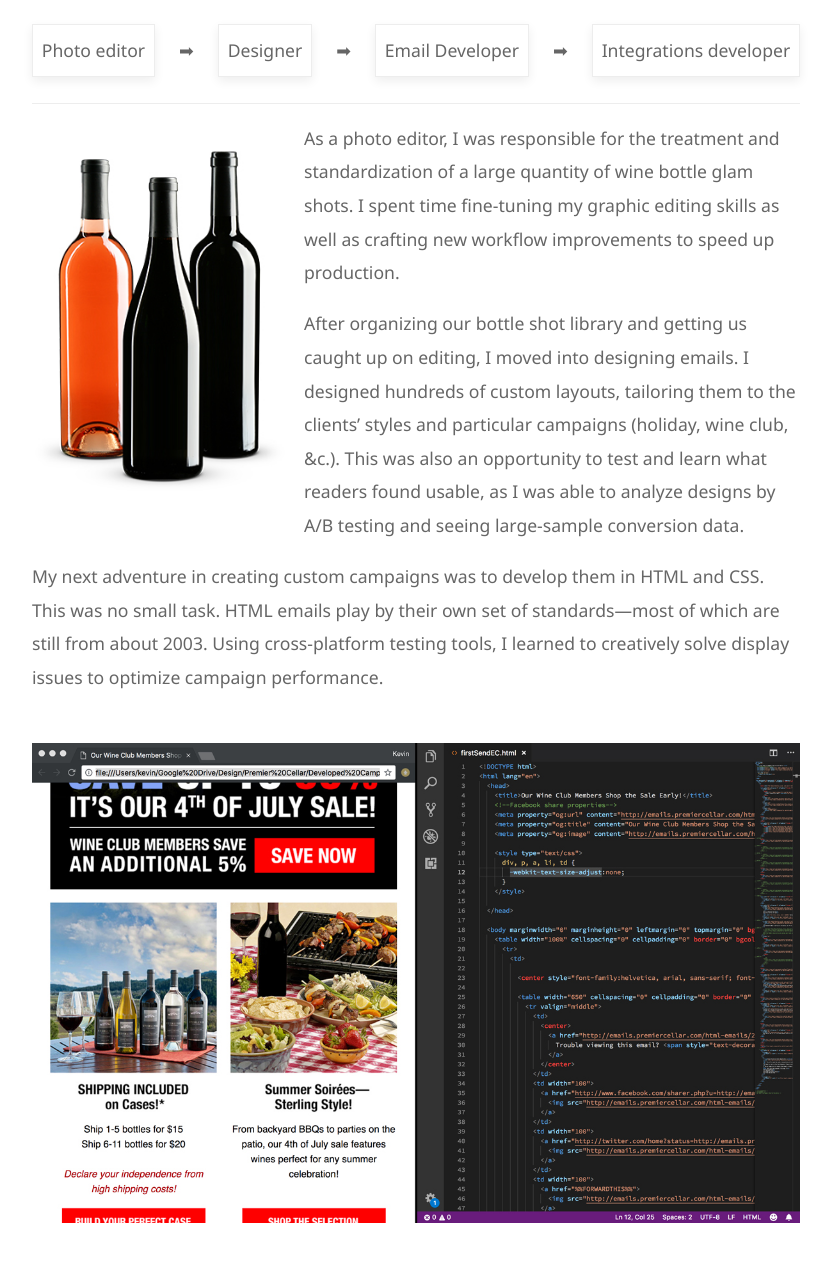
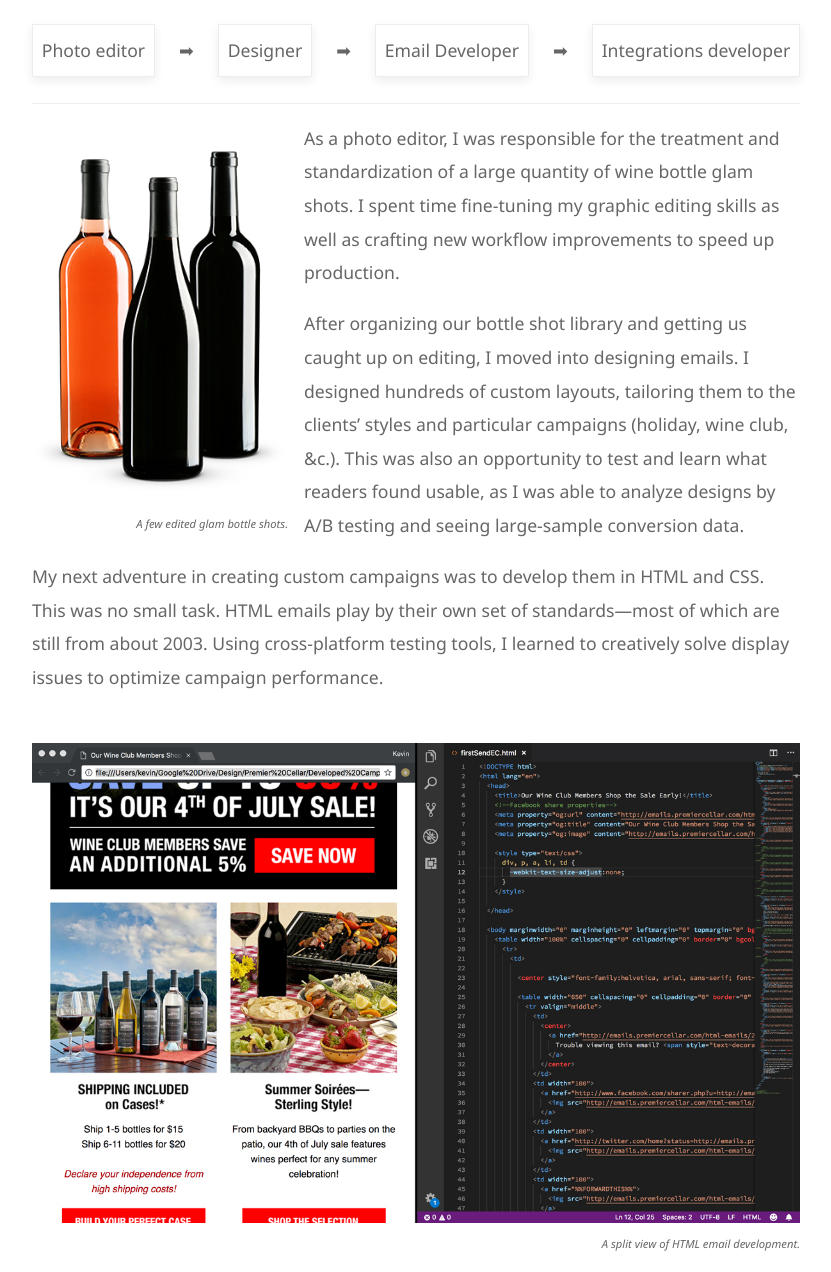
Before and after one commit to kevincoleman/kevincoleman.io, a plain HTML site: page projects/html-emails.html in a window 1280 px wide. Shown: the part 847-2119 px from the top of the page, without its empty margins (224-1055 px from the left). Drawn offline with Linux system fonts and the light colour scheme.

Commit message:
Adding image captions.

```diff
--- a/css/projects.css
+++ b/css/projects.css
@@ -258,7 +258,7 @@ nav {
   float: left;
   margin-right: 1em;
   margin-top: 0.6em;
-  margin-bottom: 0.6em;
+  margin-bottom: 0;
 }
 @media (min-width: 48rem) {
   .figureLeft {
@@ -287,7 +287,7 @@ nav {
   float: right;
   margin-left: 1em;
   margin-top: 0.6em;
-  margin-bottom: 0.6em;
+  margin-bottom: 0;
 }
 @media (min-width: 48rem) {
   .figureRight {
--- a/projects/html-emails.html
+++ b/projects/html-emails.html
@@ -39,6 +39,7 @@
     </p>
     <figure class="figure figureLeft">
       <img src="../images/htmlEmails-bottles.jpg" alt="Wine bottles" class="figureImage">
+      <figcaption class="figureCaption">A few edited glam bottle shots.</figcaption>
     </figure>
     <p class="projectDescription">
       As a photo editor, I was responsible for the treatment and standardization of a large quantity of wine bottle
@@ -58,6 +59,7 @@
     </p>
     <figure class="figure">
       <img src="../images/htmlEmails-development.jpg" alt="Developing & testing emails" class="figureImage">
+      <figcaption class="figureCaption">A split view of HTML email development.</figcaption>
     </figure>
     <p class="projectDescription">
       My final role while at Premier Cellar was one of a data integrations developer. We recognized that a large
```
